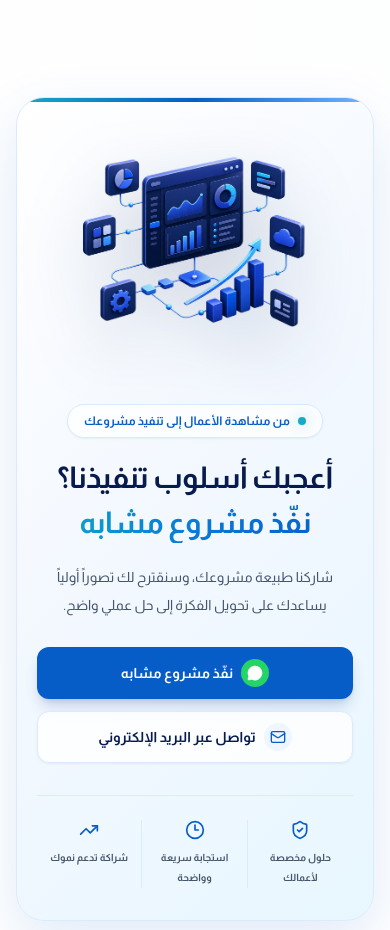
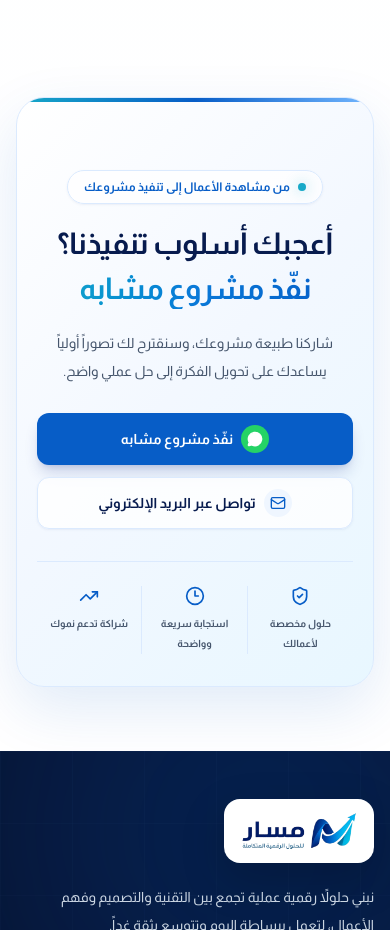
Before and after one commit to nabil-assi/masar_partner, a Next.js app: page /Website/portfolio in a window 390 px wide. Shown: the part 7020-7950 px from the top of the page. Built offline with nearby package versions, Linux system fonts and the light colour scheme.

Commit message:
More responisve

```diff
--- a/src/app/Website/page.tsx
+++ b/src/app/Website/page.tsx
@@ -240,7 +240,8 @@ export default function Home() {
               height={1086}
               priority
               sizes="(min-width: 1024px) 50vw, 92vw"
-className="mx-auto hidden md:block h-auto w-full max-w-[700px] object-contain shadow-2xl shadow-blue-900/10"            />
+              className="mx-auto hidden md:block h-auto w-full max-w-[700px] object-contain shadow-2xl shadow-blue-900/10"
+            />
           </div>
         </div>
       </section>
@@ -318,7 +319,7 @@ className="mx-auto hidden md:block h-auto w-full max-w-[700px] object-contain sh
             <div className="absolute -left-20 -top-32 h-80 w-80 rounded-full bg-blue-500/20 blur-[90px]" />
             <div className="absolute -bottom-36 right-10 h-80 w-80 rounded-full bg-cyan-400/10 blur-[90px]" />
             <div className="relative grid items-center gap-10 lg:grid-cols-[.9fr_1.1fr] lg:gap-16">
-              <div className="order-2 lg:order-1">
+              <div className="order-2 hidden md:block lg:order-1">
                 <div className="relative   overflow-hidden rounded-[1.6rem] border border-white/10 bg-white/5 p-3">
                   <Image
                     src="/Website/images/project-2.png"
@@ -445,7 +446,7 @@ className="mx-auto hidden md:block h-auto w-full max-w-[700px] object-contain sh
               </p>
             </div>
 
-            <div className="mt-8 grid grid-cols-1 gap-3 md:grid-cols-2 xl:grid-cols-4">
+            <div className="mt-8 grid grid-cols-2 gap-3 md:grid-cols-5 xl:grid-cols-4">
               {trustStats.map((stat) => (
                 <div
                   key={stat.label}
@@ -472,7 +473,7 @@ className="mx-auto hidden md:block h-auto w-full max-w-[700px] object-contain sh
             description="كل مشروع نعرضه كقصة عمل: تحدي واضح، حل مناسب، ونتيجة تساعد الفريق أو العميل."
           />
 
-          <div className="mt-14 grid gap-5 lg:grid-cols-3">
+          <div className="mt-14 grid gap-5   lg:grid-cols-3">
             {caseStudies.map((item) => (
               <Link
                 key={item.title}
@@ -523,8 +524,8 @@ className="mx-auto hidden md:block h-auto w-full max-w-[700px] object-contain sh
             title="مسار واضح من التحدي إلى النتيجة"
             description="نعمل بشفافية وعلى مراحل قصيرة، حتى تظل الرؤية والميزانية والتقدم واضحة طوال المشروع."
           />
-          <div className="relative mt-16 grid gap-5 lg:grid-cols-4">
-            <div className="absolute left-[12%] right-[12%] top-8 hidden h-px bg-gradient-to-l from-transparent via-blue-200 to-transparent lg:block" />
+          <div className="relative mt-16   gap-5 lg:grid-cols-4 grid grid-cols-2">
+            <div className="absolute left-[12%] right-[12%]   top-8 hidden h-px bg-gradient-to-l from-transparent via-blue-200 to-transparent sm-col-2 lg:block" />
             {process.map((item) => (
               <article
                 key={item.number}
@@ -545,7 +546,7 @@ className="mx-auto hidden md:block h-auto w-full max-w-[700px] object-contain sh
         </div>
       </section>
 
-      <section className="py-24 sm:py-28">
+      <section className="pb-24 sm:py-28">
         <div className="website-container">
           <div className="grid gap-10 lg:grid-cols-[0.9fr_1.1fr] lg:items-start">
             <div className="text-right">
--- a/src/app/layout.tsx
+++ b/src/app/layout.tsx
@@ -50,8 +50,11 @@ export default function RootLayout({
 }) {
   return (
     <html lang="ar" dir="rtl" className={`${almarai.variable}`} suppressHydrationWarning>
-      <body className="min-h-screen bg-white text-slate-950 vc-init" suppressHydrationWarning>
+
+      <body className="min-h-screen  p-0 text-slate-950    vc-init" suppressHydrationWarning>
+
         <RevealProvider />
+
         {children}
       </body>
     </html>
--- a/src/components/Website/home/CTA.tsx
+++ b/src/components/Website/home/CTA.tsx
@@ -93,13 +93,13 @@ export const CTA = ({
             </div>
 
             <div className="order-1 mx-auto w-full max-w-[500px] lg:order-2 lg:max-w-none">
-              <div className="relative aspect-[1.35/1]">
+              <div className="relative md:block hidden aspect-[1.35/1]">
                 <Image
                   src="/Website/images/cta-digital-ecosystem.png"
                   alt="منظومة رقمية مترابطة لتحليل الأعمال ودعم النمو"
                   fill
                   sizes="(min-width: 1280px) 510px, (min-width: 1024px) 42vw, (min-width: 640px) 500px, calc(100vw - 72px)"
-                  className="object-contain drop-shadow-[0_24px_34px_rgba(7,27,78,.18)]"
+                  className="object-contain  drop-shadow-[0_24px_34px_rgba(7,27,78,.18)]"
                 />
               </div>
             </div>
```
